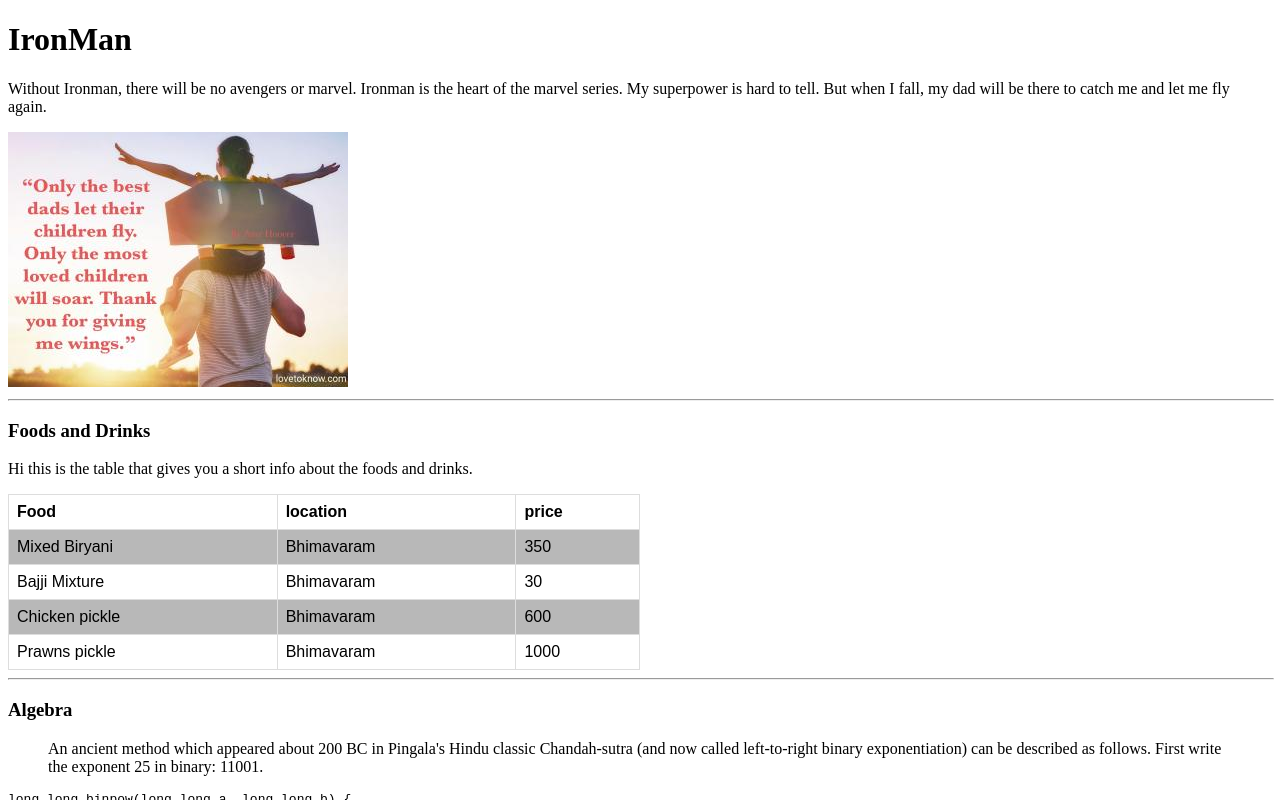
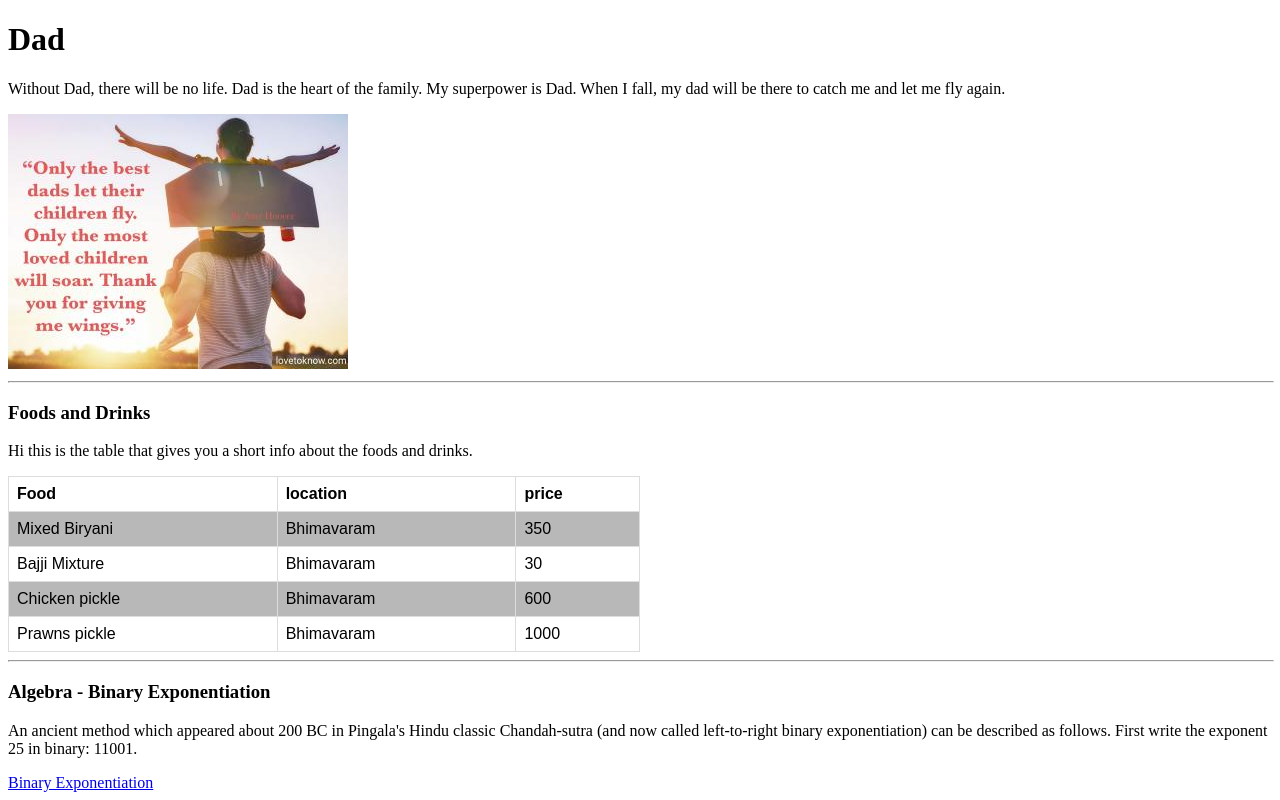
Before and after one commit to 44-563-WebApps-F21/webapps-f21-assignment-3-vamsiareti, a plain HTML site: page aboutme.html in a window 1280 px wide. Shown: the top 800 px of the page. Drawn offline with Linux system fonts and the light colour scheme.

Commit message:
part7 completed

```diff
--- a/aboutme.html
+++ b/aboutme.html
@@ -7,8 +7,8 @@
     <title>Document</title>
 </head>
 <body>
-    <H1>IronMan</H1>
-    <p>Without Ironman, there will be no avengers or marvel. Ironman is the heart of the marvel series. My superpower is hard to tell. But when I fall, my dad will be there to catch me and let me fly again.</p>
+    <H1>Dad</H1>
+    <p>Without Dad, there will be no life. Dad is the heart of the family. My superpower is Dad. When I fall, my dad will be there to catch me and let me fly again.</p>
     <img src="image.jpg">
     <hr style="width:100%", align="left">
     <h3>Foods and Drinks</h3>
@@ -58,9 +58,9 @@
         </tr>
       </table>
       <hr style="width:100%", align="left">
-      <h3>Algebra</h3>
-      <blockquote site = "https://cp-algorithms.com/algebra/binary-exp.html#toc-tgt-0">An ancient method which appeared about 200 BC in Pingala's Hindu classic Chandah-sutra (and now called left-to-right binary exponentiation) can be described as follows. First write the exponent 25 in binary: 11001.</blockquote>
-      <a href = "https://primes.utm.edu/glossary/page.php?sort=BinaryExponentiation"></a>
+      <h3>Algebra - Binary Exponentiation</h3>
+      <p>An ancient method which appeared about 200 BC in Pingala's Hindu classic Chandah-sutra (and now called left-to-right binary exponentiation) can be described as follows. First write the exponent 25 in binary: 11001.</p>
+      <a href = "https://primes.utm.edu/glossary/page.php?sort=BinaryExponentiation">Binary Exponentiation</a>
       <pre>long long binpow(long long a, long long b) {
         if (b == 0)
             return 1;
```
